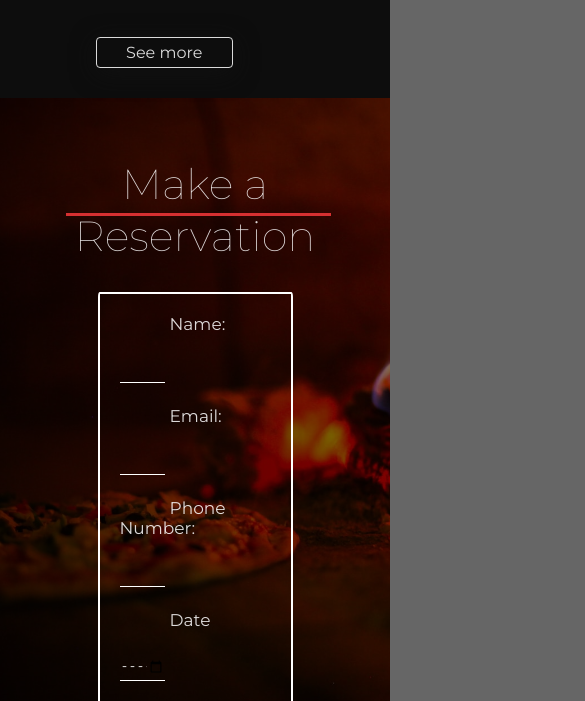
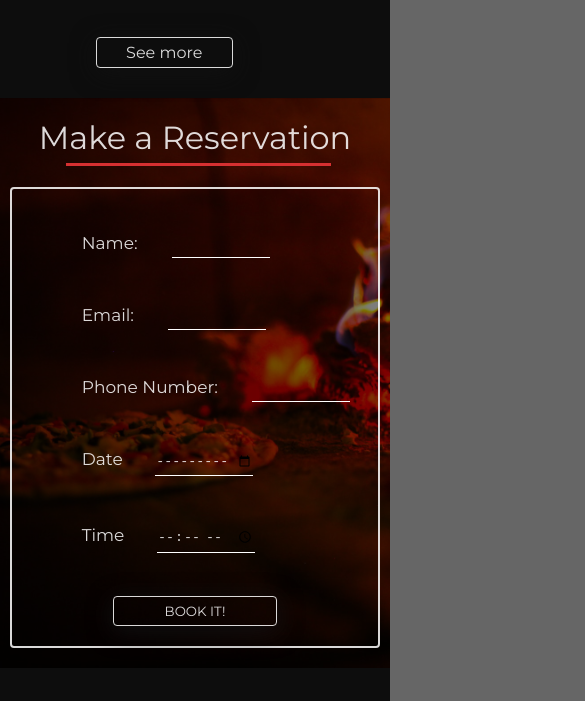
Before and after one commit to ewa1do/albanos, a plain HTML site: page index.html in a window 390 px wide. Shown: the part 3620-4321 px from the top of the page, 585 px wide, since content can reach past the window. Drawn offline with nearby package versions, Linux system fonts and the light colour scheme.

Commit message:
refactoring section-reserv

```diff
--- a/assets/css/queries.css
+++ b/assets/css/queries.css
@@ -195,6 +195,13 @@ Breakpoints:
     .drink-menu__item {
         padding: 3rem 0;
     }
+
+    /* ================================== */
+    /* SECTION RESERVATIONS */
+    /* ================================== */
+    .reserv-form {
+        width: 70%;
+    }
 }
 
 @media only screen and (max-width: 40em) {
@@ -226,6 +233,15 @@ Breakpoints:
     }
 }
 
+@media only screen and (max-width: 33.75em) {
+    /* ================================== */
+    /* SECTION RESERVATIONS */
+    /* ================================== */
+    .reserv-form {
+        width: 90%;
+    }
+}
+
 @media only screen and (max-width: 31.25em) {
     /* ================================== */
     /* SECTION MENU */
@@ -247,3 +263,19 @@ Breakpoints:
         top: 8rem;
     }
 }
+
+@media only screen and (max-width: 25em) {
+    /* ================================== */
+    /* SECTION RESERVATIONS */
+    /* ================================== */
+
+    .reserv-heading {
+        font-size: 3.2rem;
+    }
+    .reserv-heading:after {
+        top: 4.5rem;
+    }
+    .reserv-form {
+        width: 95%;
+    }
+}
--- a/assets/css/style.css
+++ b/assets/css/style.css
@@ -387,8 +387,7 @@ ul {
 /* ======================================================== */
 
 .section-reserv {
-    padding: 8rem 0;
-    /*  background-color: rgba(0,0,0,.7); */
+    /* padding: 4rem 0; */
     background: linear-gradient(
             to right,
             rgba(0, 0, 0, 0.7),
@@ -397,22 +396,26 @@ ul {
         url(../img/pizza.jpg);
     background-size: cover;
     background-position: center;
-    height: 85vh;
+    /* height: 85vh; */
+}
+
+.reserv-container {
+    padding: 2rem 0;
 }
 
 .reserv-heading {
     padding-bottom: 3rem;
-    display: block;
-    margin-top: -2rem;
+    font-weight: 400;
 }
 
 .reserv-form {
-    margin-left: 25%;
-    border: 2px solid #ffffff;
+    display: flex;
+    flex-direction: column;
     width: 50%;
+    margin: 0 auto;
+    border: 2px solid var(--white);
     padding: 2rem;
-    border-radius: 1%;
-    position: relative;
+    border-radius: 4px;
 }
 
 label {
@@ -443,22 +446,25 @@ input[placeholder] {
 }
 
 .btn-form {
-    border: 0;
+    background: transparent;
+    border: 1px solid var(--white);
+    border-radius: 4px;
+    box-shadow: 0 5px 25px #111;
+    color: var(--white);
+    cursor: pointer;
+    font-family: inherit;
+    margin: 0 auto;
+    margin-top: 2rem;
     padding: 0.6rem;
     text-transform: uppercase;
-    font-family: inherit;
-    background: transparent;
-    border: 1px solid var(--white);
-    color: var(--white);
-    cursor: pointer;
     transition: border 0.3s;
-    margin-left: 55rem;
-    position: absolute;
-    bottom: 8%;
+    width: 50%;
 }
 
 .btn-form:hover {
-    border: 1px solid rgba(var(--red-darker), 0.8);
+    border: 1px solid var(--white);
+    box-shadow: 0 5px 10px #111;
+    background: rgba(0, 0, 0, 0.6);
 }
 
 /* FOOTER */
--- a/index.html
+++ b/index.html
@@ -239,24 +239,22 @@
         </section>
 
         <section class="section-reserv">
+            <div class="reserv-container">
                 <h3 class="reserv-heading">Make a Reservation</h3>
-            <div class="reserv-container">
                 <form class="reserv-form" action="#" method="">
+                    <div>
                         <label for="name">Name: </label>
                         <input class="input" type="text" name="name" />
-
-                    <br />
-
+                    </div>
+                    <div>
                         <label for="email">Email: </label>
                         <input class="input" type="email" name="email" />
-
-                    <br />
-
+                    </div>
+                    <div>
                         <label for="tlf">Phone Number: </label>
                         <input class="input" type="text" name="tlf" />
-
-                    <br />
-
+                    </div>
+                    <div>
                         <label for="date">Date</label>
                         <input
                             class="input"
@@ -264,14 +262,11 @@
                             name="date"
                             placeholder="yy-mm-dd"
                         />
-
-                    <br />
-
+                    </div>
+                    <div>
                         <label for="date">Time</label>
                         <input class="input" type="time" name="date" />
-
-                    <br />
-
+                    </div>
                     <input
                         class="btn-form btn"
                         type="submit"
```
Lines whose indentation alone changed are shown as unchanged.
